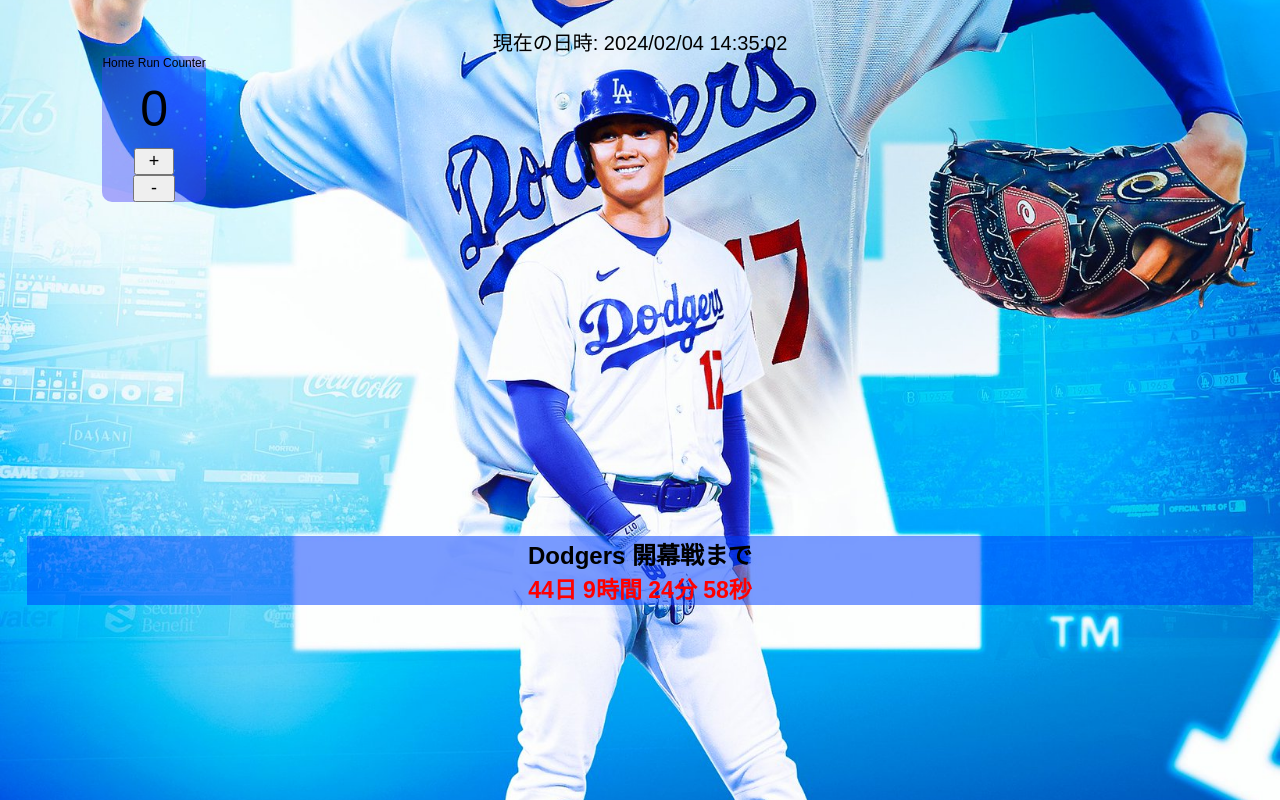
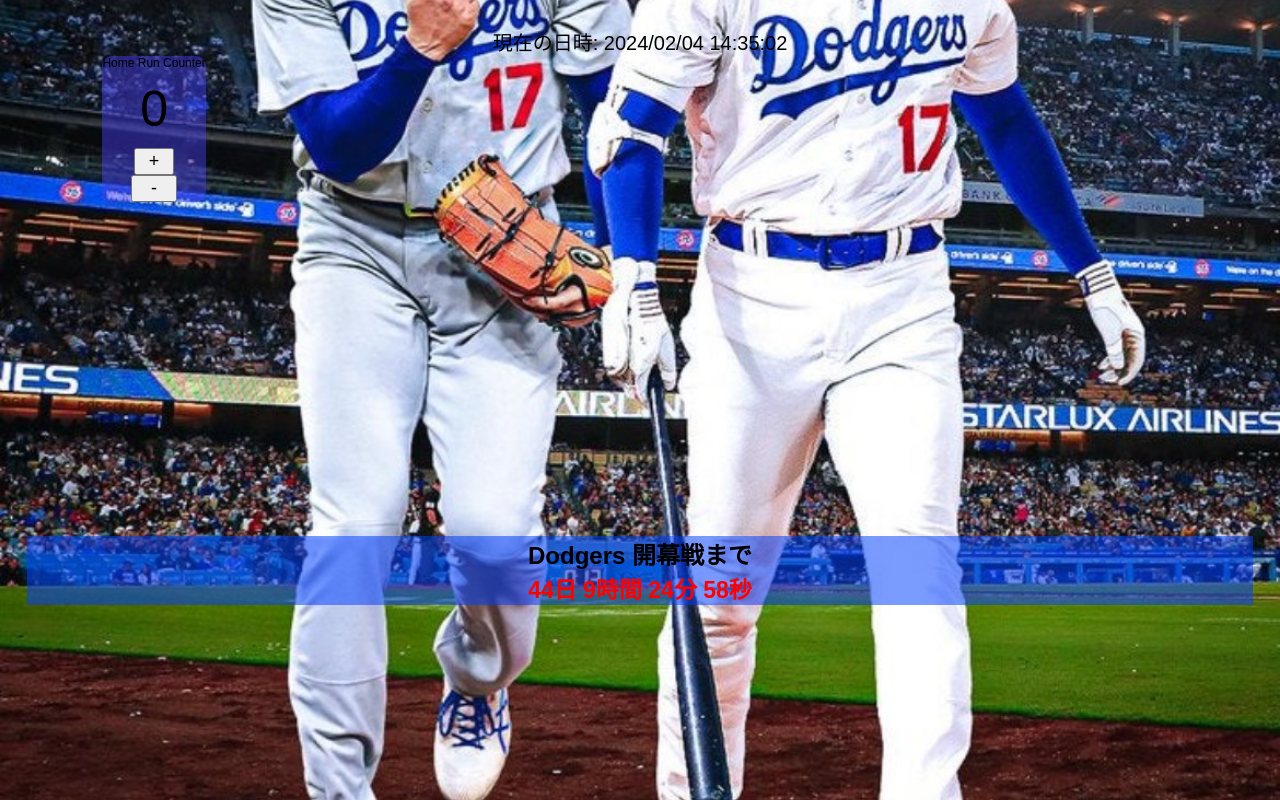
Before and after one commit to papa-seiji/work_space_02, a plain HTML site: page index.html in a window 1280 px wide. Drawn offline with Linux system fonts and the light colour scheme.

Commit message:
BGを変更→01_Dodgers_大谷翔平.jpg

```diff
--- a/styles.css
+++ b/styles.css
@@ -25,7 +25,7 @@
   margin: 7px;
   padding: 20px;
   font-family: Arial, sans-serif;
-  background-image: url(img/Dodgers_大谷翔平.jpg);
+  background-image: url(img/01_Dodgers_大谷翔平.jpg);
   background-size: cover;
   background-position: center;
 }
@@ -84,7 +84,7 @@
     margin: 0 4px;
 }
 .mainus {
-  padding: 1px 16px;
+  padding: 1px 18px;
   font-size: 18px;
   margin: 0 4px;
 }
```
Also changed, not shown: img/01_Dodgers_大谷翔平.jpg (added).
